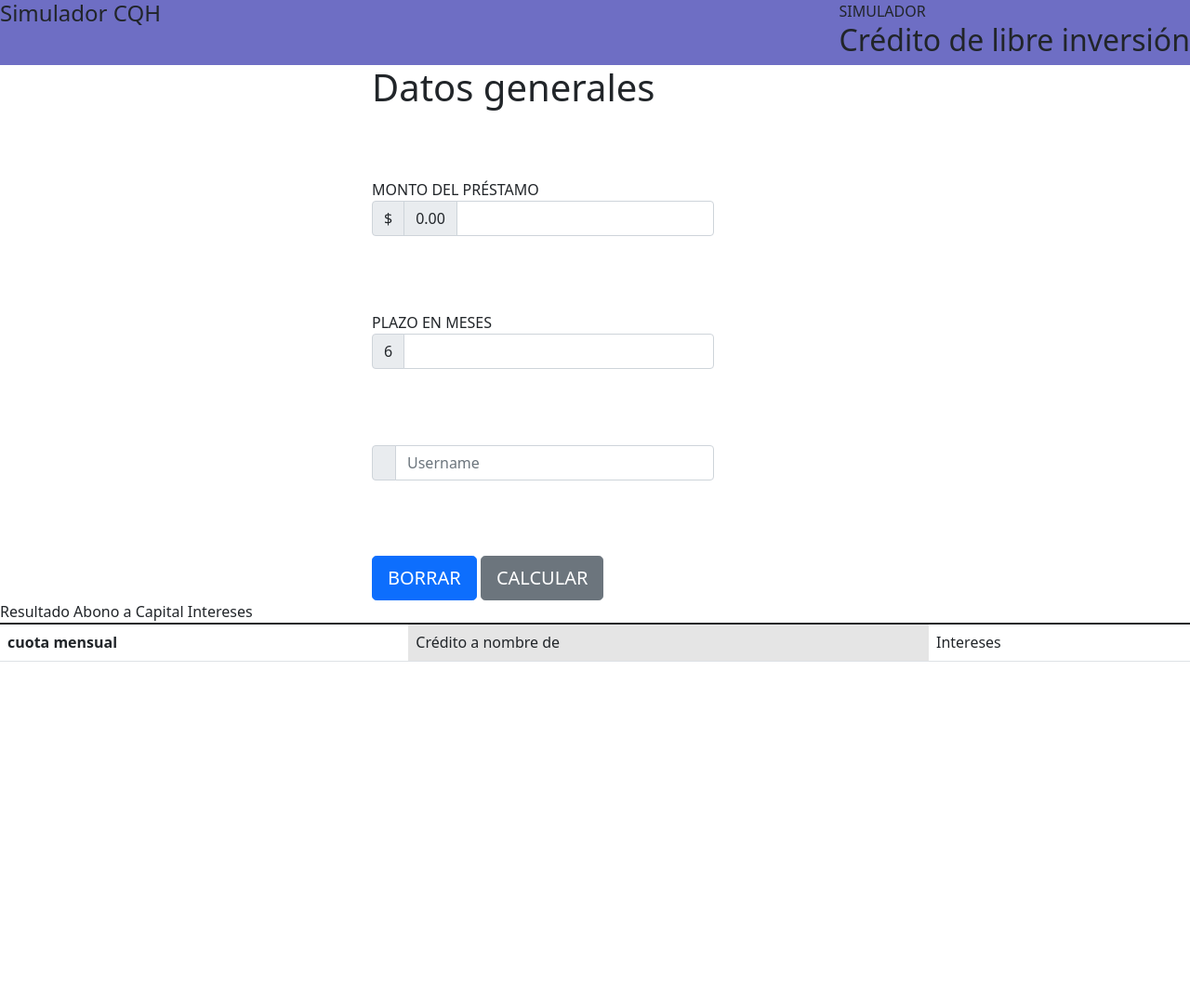
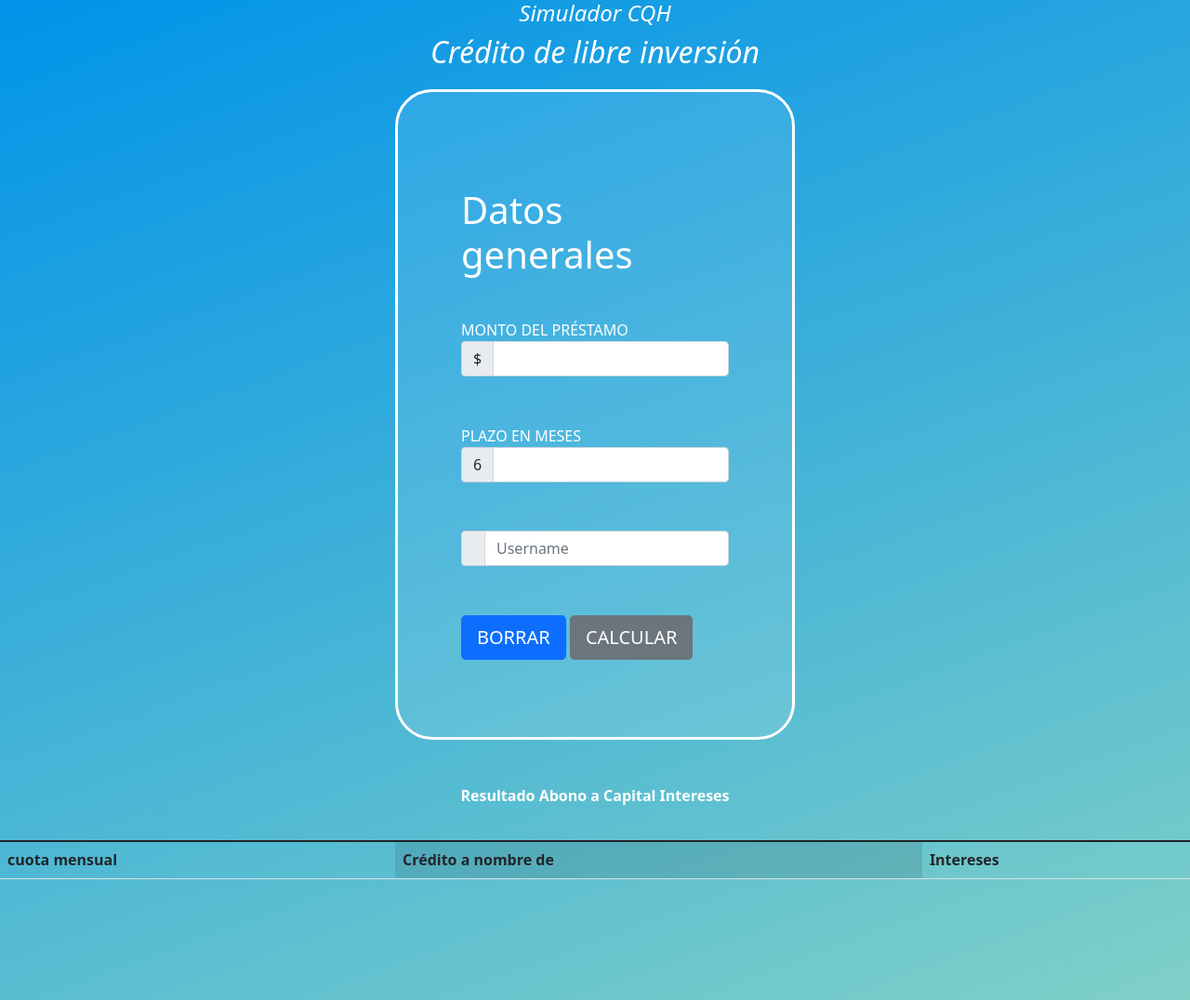
Before and after one commit to workshop2021-2/basics-frontend, a plain HTML site: page simulador _Crédito/simulador_Credito.html in a window 1280 px wide. Shown: the whole page at 93% size. Before the commit the page ends 800 px from the top, so only its background shows below. Drawn offline with nearby package versions, Linux system fonts and the light colour scheme.

Commit message:
mejora css

```diff
--- a/simulador _Crédito/simulador_Credito.html
+++ b/simulador _Crédito/simulador_Credito.html
@@ -15,11 +15,11 @@
         <h1> Simulador CQH</h1>
         </div>
         <div>
-            <span>SIMULADOR</span>
             <h2>Crédito de libre inversión</h2>
         </div>
     </header>
     <main>
+        <div class="container">
             <div class="cuadroDatos">
                 <h1>
                     Datos generales
@@ -28,7 +28,7 @@
                     <label for="form-control">MONTO DEL PRÉSTAMO</label>
                     <div class="input-group mb-3">
                         <span class="input-group-text">$</span>
-                    <span class="input-group-text">0.00</span>
+                        <!-- <span class="input-group-text">0.00</span> -->
                         <input type="number" id="monto" class="form-control" aria-label="Dollar amount (with dot and two decimal places)">
                     </div>
                 </div>
@@ -49,7 +49,8 @@
                     <button type="button" id="calcular" class="btn btn-secondary btn-lg">CALCULAR</button>
                 </div>
             </div>
-            <div>
+        </div>
+            <div class="resultados">
                 <table class="table">
                     <thead>
                       Resultado
@@ -69,6 +70,9 @@
                     </tbody>
                   </table>
             </div>
+            <footer>
+
+            </footer>
     </main>
 </body>
 </html>
--- a/simulador _Crédito/simulador_credito.css
+++ b/simulador _Crédito/simulador_credito.css
@@ -1,16 +1,62 @@
+*{
+	margin: 0;
+	padding: 0;
+	list-style: none;
+	text-decoration: none;
+	border: none;
+	outline: none;
+}
+body {
+    height: auto;
+
+    background-image: linear-gradient(160deg, #0093E9 0%, #80D0C7 100%);
+}
 header {
+
     display: flex;
-    justify-content: space-between;
-    background-color: rgb(110, 110, 196);
+    height: 6rem;
+    align-items: center;
+    flex-direction: column;
+    color: white;
+    font-style: italic;
 }
 header h1 {
     font-size: x-large;
 }
+.container {
+    background-color: rgba(255, 255, 255, 0.1);
+    border: solid white;
+    border-radius: 40px;
+    color: white;
+    padding: 60px 68px 40px;
+    min-height: 700px;
+    width: 430px;
+    display: flex;
+    justify-content: space-around;
+    flex-direction: column;
+    align-items: stretch;
+}
 .cuadroDatos {
-    padding: 0px 0px 0px 25rem;
-    height: 36rem;
-    width: 60%;
+    height: 34rem;
     display: flex;
     flex-direction: column;
-    justify-content: space-between;
+    align-items: stretch;
+    justify-content: space-around;
 }
+.resultados {
+    font-weight: bold;
+    color: white;
+    height: 154px;
+    display: flex;
+    align-items: center;
+    flex-direction: column;
+    justify-content: space-around;
+    margin-top: 30px;
+}
+footer {
+        height: 6rem;
+        display: flex;
+        flex-direction: column;
+        align-content: stretch;
+        justify-content: flex-end;
+}
```
Lines whose indentation alone changed are shown as unchanged.
